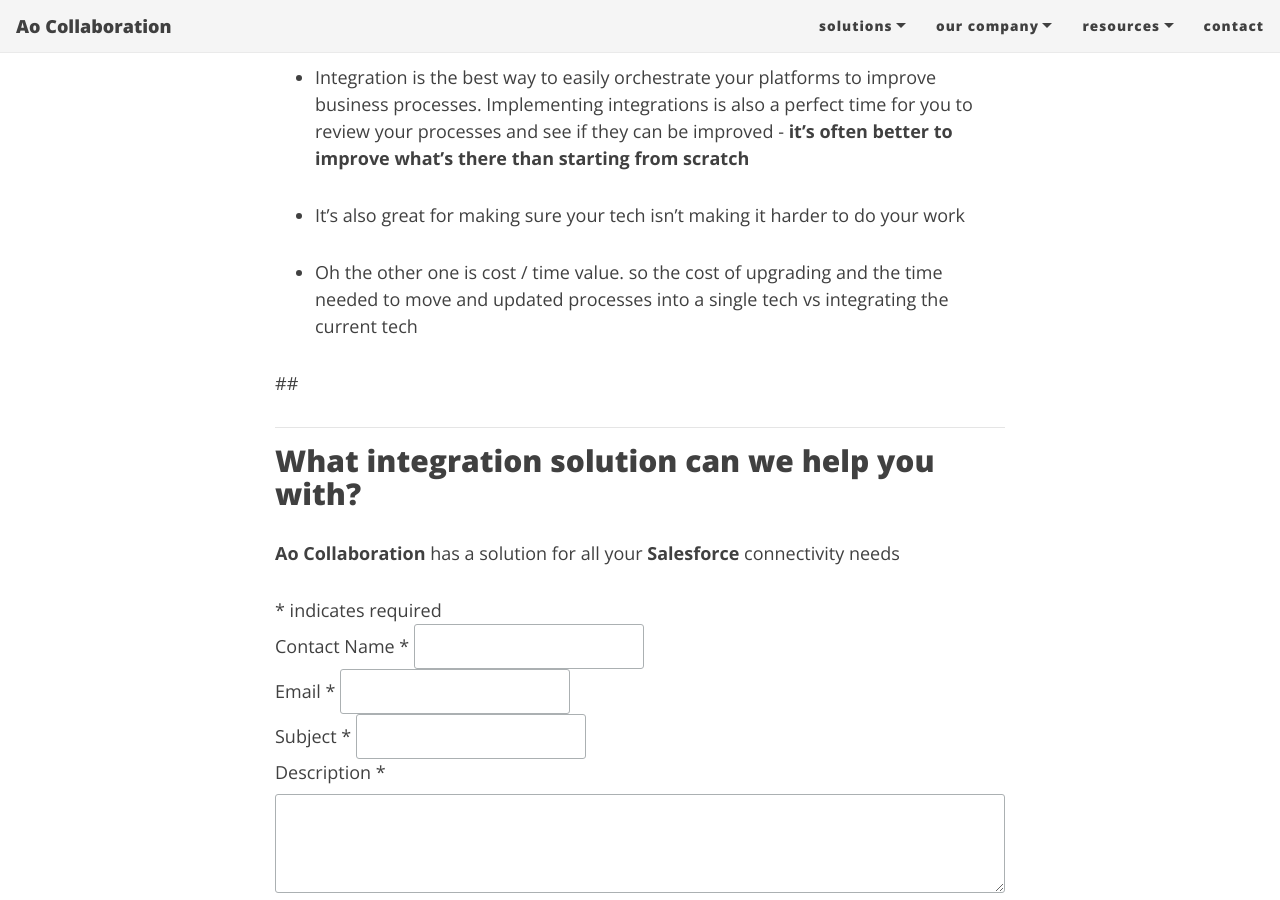
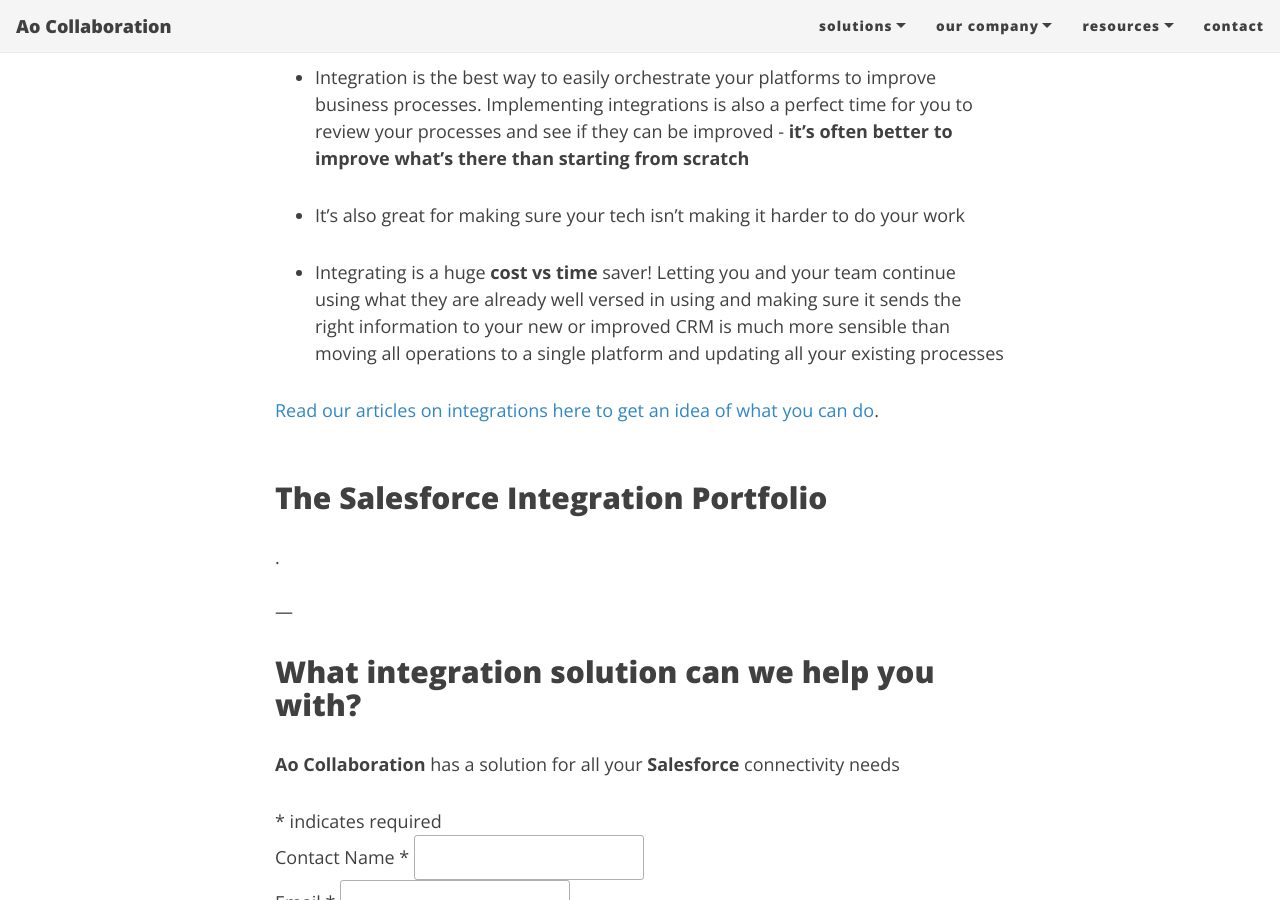
Before and after one commit to Ao-Collaboration/Ao-Collaboration.github.io, a Jekyll site: the page built from integrations.md, in a window 1280 px wide and 900 px high, scrolled down 1003 px. Built offline with Jekyll 4.4.1, drawn with Linux system fonts in a browser that asks for light colours; nearby versions of some CDN libraries; comment, search, counter and statistics services are not loaded.

Commit message:
Update integrations.md

```diff
--- a/integrations.md
+++ b/integrations.md
@@ -16,10 +16,16 @@ share-img: assets/img/integrations-page-share.jpg
 
 * It's also great for making sure your tech isn't making it harder to do your work
 
-* Oh the other one is cost / time value. so the cost of upgrading and the time needed to move and updated processes into a single tech vs integrating the current tech
+* Integrating is a huge **cost vs time** saver! Letting you and your team continue using what they are already well versed in using and making sure it sends the right information to your new or improved CRM is much more sensible than moving all operations to a single platform and updating all your existing processes
 
-##
+[Read our articles on integrations here to get an idea of what you can do](https://aocollab.tech/tags/#Integrations).
+<br/>
+<br/>
 
+## The Salesforce Integration Portfolio
+.
+<br/>
+<br/>
 ---
 ## What integration solution can we help you with?
 
@@ -28,3 +34,5 @@ share-img: assets/img/integrations-page-share.jpg
 {% include web-to-case-form.html %}
 
 ---
+<br/>
+<br/>
```
